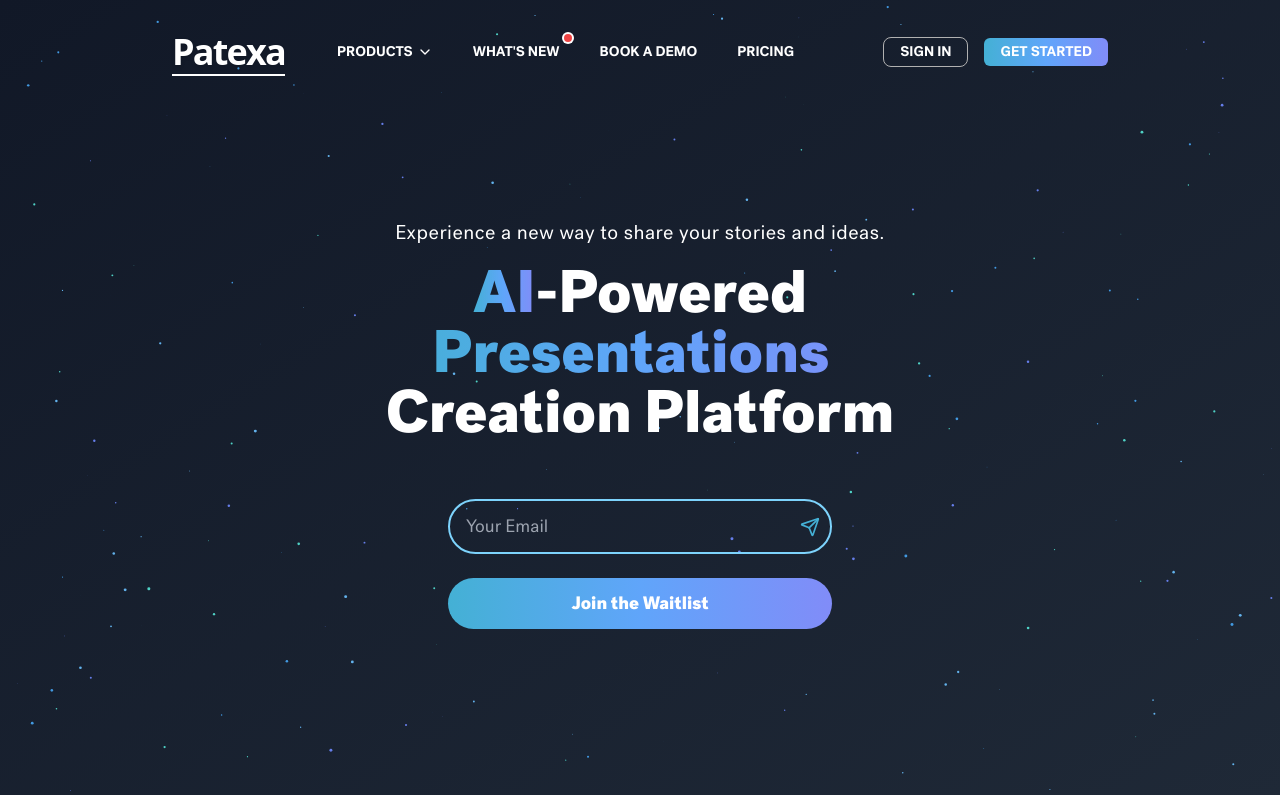
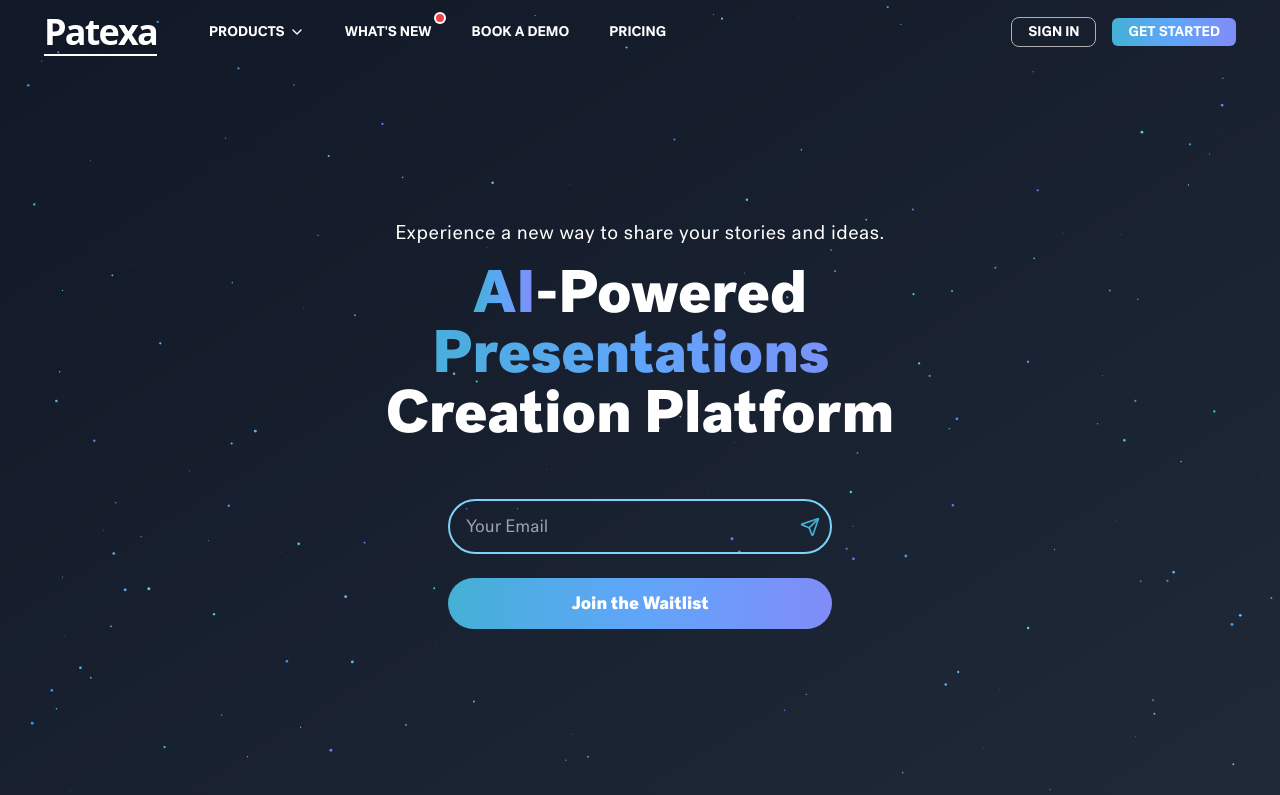
Before and after one commit to CZEJAY/demo, a Next.js app: page / in a window 1280 px wide. Shown: the top 795 px of the page. Built offline with nearby package versions, Linux system fonts and the light colour scheme.

Commit message:
cached_data = None

```diff
--- a/components/shared/Header.tsx
+++ b/components/shared/Header.tsx
@@ -29,7 +29,7 @@
         initial={{ y: -100 }}
         animate={{ y: 0 }}
         transition={{ type: 'spring', stiffness: 300, damping: 30 }}
-        className={`fixed top-5 max-w-5xl rounded-full mx-auto left-0 right-0 z-50 px-3 transition-colors duration-300 ${
+        className={`fixed top-0 w-full mx-auto left-0 right-0 z-50 px-3 transition-colors duration-300 ${
           isScrolled ? 'bg-gradient-to-br from-gray-900 to-gray-800' : 'bg-transparent'
         }`}
       >
--- a/lib/data.tsx
+++ b/lib/data.tsx
@@ -196,7 +196,7 @@
 
 export const solutions = [
   {
-    imageSrc: "entrepreneur",
+    imageSrc: "Entrepreneur",
     altText: "Entrepreneurs",
     title: "Entrepreneurs",
     description:
```
